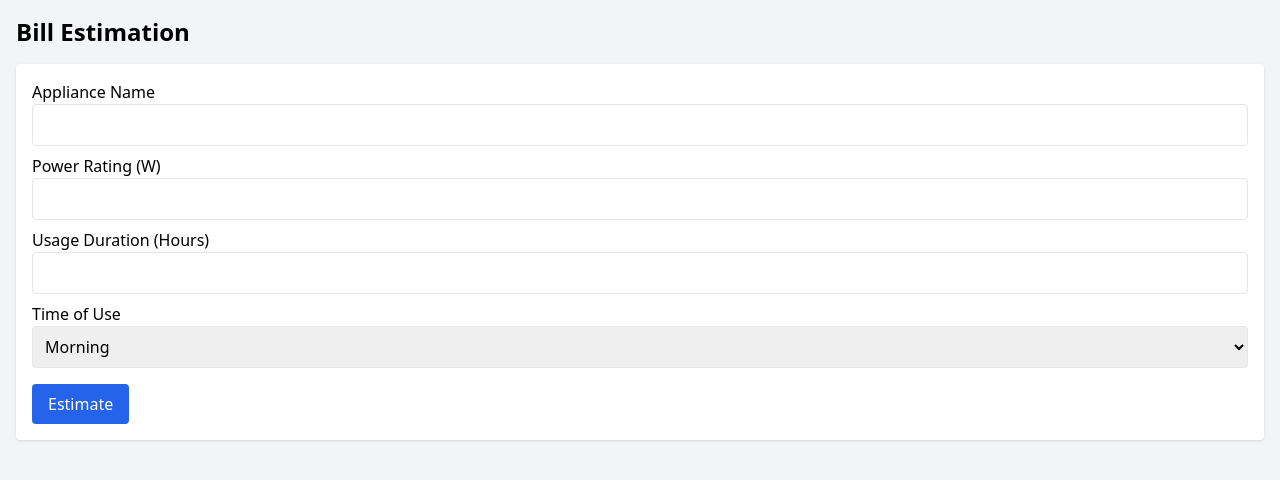
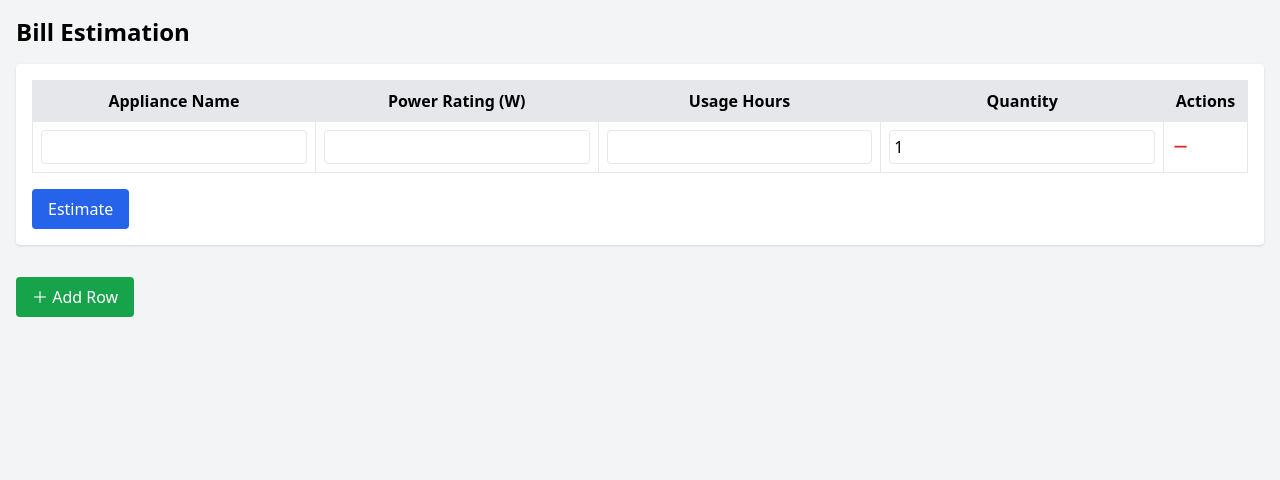
Before and after one commit to jae-red21/FTL-Hackathon-1, a Flask app: page /estimate in a window 1280 px wide. Shown: the part 60-540 px from the top of the page. Run offline with Flask 3, Linux system fonts and the light colour scheme; some libraries are stand-ins or nearby versions.

Commit message:
move estimate page to templates directory

```diff
--- a/templates/estimate.html
+++ b/templates/estimate.html
@@ -3,31 +3,30 @@
 
 {% block content %}
 <h2 class="text-2xl font-bold">Bill Estimation</h2>
-<form
-    hx-post="/calculate-bill"
-    hx-trigger="change from:input, select"
-    hx-target="#result"
-    class="mt-4 bg-white p-4 rounded shadow"
->
-    <label class="block">Appliance Name</label>
-    <input type="text" name="appliance" class="w-full border p-2 rounded">
 
-    <label class="block mt-2">Power Rating (W)</label>
-    <input type="number" name="power_rating" class="w-full border p-2 rounded" required>
-
-    <label class="block mt-2">Usage Duration (Hours)</label>
-    <input type="number" name="duration" class="w-full border p-2 rounded" required>
-
-    <label class="block mt-2">Time of Use</label>
-    <select name="time_of_use" class="w-full border p-2 rounded">
-        <option value="morning">Morning</option>
-        <option value="afternoon">Afternoon</option>
-        <option value="evening">Evening</option>
-        <option value="night">Night</option>
-    </select>
+<form hx-post="/calculate-bill" hx-trigger="change from:input" hx-target="#result" class="mt-4 bg-white p-4 rounded shadow">
+    <table class="w-full border-collapse border border-gray-300">
+        <thead>
+            <tr class="bg-gray-200">
+                <th class="p-2 border">Appliance Name</th>
+                <th class="p-2 border">Power Rating (W)</th>
+                <th class="p-2 border">Usage Hours</th>
+                <th class="p-2 border">Quantity</th>
+                <th class="p-2 border">Actions</th>
+            </tr>
+        </thead>
+        <tbody id="appliance-rows">
+            {% include 'row.html' %}
+        </tbody>
+    </table>
 
     <button type="submit" class="mt-4 bg-blue-600 text-white px-4 py-2 rounded">Estimate</button>
 </form>
 
 <div id="result" class="mt-4 text-xl font-bold"></div>
+
+<button hx-post="/add-row" hx-target="#appliance-rows" hx-swap="beforeend"
+    class="mt-4 bg-green-600 text-white px-4 py-2 rounded">
+    ＋ Add Row
+</button>
 {% endblock %}
```
Also changed, not shown: estimate.html (deleted, +0 -32 lines), templates/row.html (renamed from row.html).
